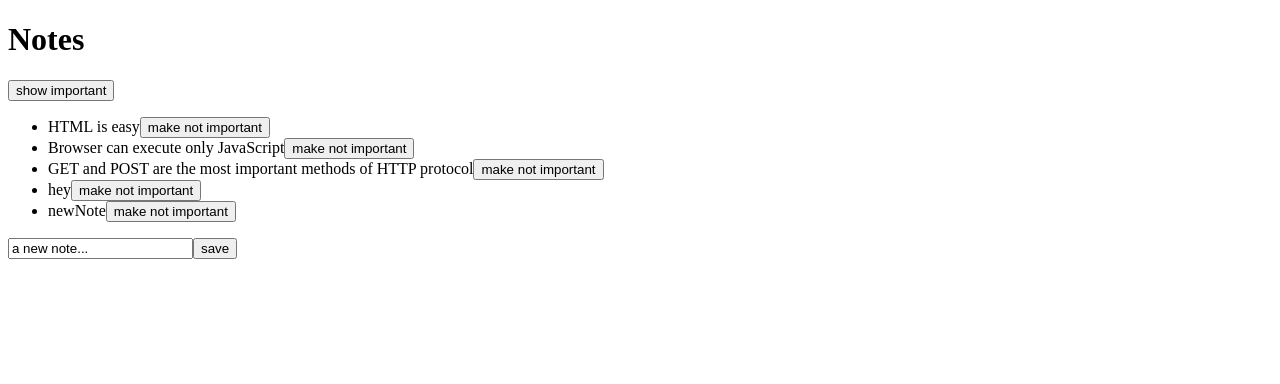
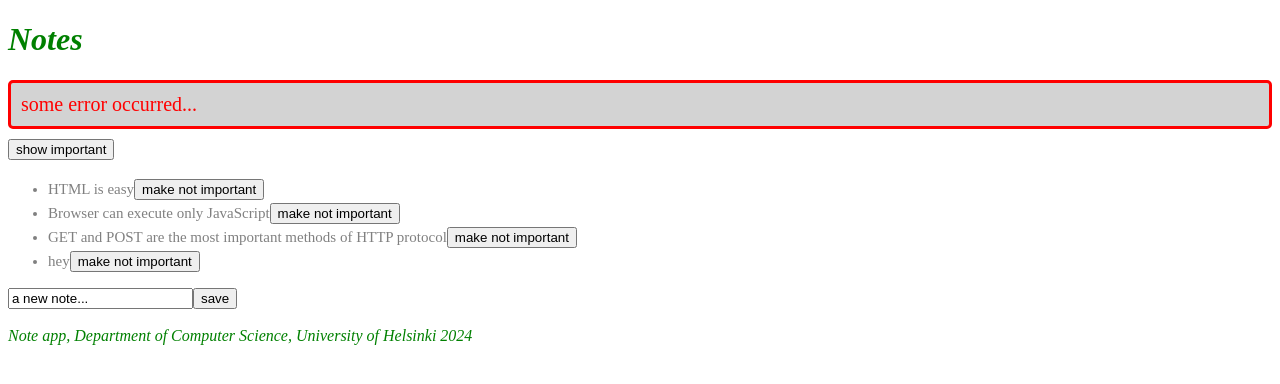
Before and after one commit to enzosorcini/fullstack-open-course-support, a React (Vite) app in the folder part2/: page / in a window 1280 px wide. Shown: the top 384 px of the page. Built offline with nearby package versions, Linux system fonts and the light colour scheme; data requests are answered from the project's data file.

Commit message:
finished 2.e | inline styles

```diff
--- a/part2/db.json
+++ b/part2/db.json
@@ -19,11 +19,6 @@
       "id": "7b22",
       "content": "hey",
       "important": true
-    },
-    {
-      "id": "82ae",
-      "content": "newNote",
-      "important": true
     }
   ]
 }
--- a/part2/src/App.jsx
+++ b/part2/src/App.jsx
@@ -1,11 +1,15 @@
 import { useState, useEffect } from 'react'
 import Note from './components/Note'
+import Notification from './components/Notification'
+import Footer from './components/Footer'
+
 import noteService from './services/notes'
 
 const App = () => {
   const [ notes, setNotes ] = useState([])
   const [ newNote, setNewNote ] = useState('a new note...')
   const [ showAll, setShowAll ] = useState(true)
+  const [ errorMessage, setErrorMessage] = useState('some error occurred...')
 
   useEffect(() => {
     noteService
@@ -44,10 +48,13 @@
         setNotes(notes.map(note => note.id !== id ? note : returnedNote))
       })
       .catch( error => {
-        alert(
-          `the note '${note.content}' was already deleted from server`
+        console.log(error)
+        setErrorMessage(
+          `Note '${note.content}' was already removed from server`
         )
-        console.log(error)
+        setTimeout(() => {
+          setErrorMessage(null)
+        }, 5000)
         setNotes(notes.filter(n => n.id !== id))
       })
   }
@@ -64,6 +71,7 @@
   return (
     <div>
       <h1>Notes</h1>
+      <Notification message={errorMessage}/>
       <div>
         <button onClick={() => setShowAll(!showAll)}>
           show {showAll ? 'important' : 'all' }
@@ -82,6 +90,7 @@
         <input value={newNote} onChange={handleNoteChange}/>
         <button type='submit'>save</button>
       </form>
+      <Footer/>
     </div>
   )
 }
--- /dev/null
+++ b/part2/src/components/Footer.jsx
@@ -0,0 +1,15 @@
+const Footer = () => {
+  const footerStyle = {
+    color: 'green',
+    fontStyle: 'italic',
+    fontSize: 16
+  }
+  return (
+    <div style={footerStyle}>
+      <br />
+      <em>Note app, Department of Computer Science, University of Helsinki 2024</em>
+    </div>
+  )
+}
+
+export default Footer
--- a/part2/src/components/Note.jsx
+++ b/part2/src/components/Note.jsx
@@ -3,7 +3,7 @@
     ? 'make not important' : 'make important'
 
   return (
-      <li>
+      <li className="note">
         {note.content}
         <button onClick={toggleImportance}>{label}</button>
       </li>
--- /dev/null
+++ b/part2/src/components/Notification.jsx
@@ -0,0 +1,13 @@
+const Notification = ({ message }) => {
+  if (message === null) {
+    return null
+  }
+
+  return (
+    <div className='error'>
+      {message}
+    </div>
+  )
+}
+
+export default Notification
--- /dev/null
+++ b/part2/src/index.css
@@ -0,0 +1,20 @@
+h1 {
+  color: green;
+  font-style: italic;
+}
+
+.note {
+  color: grey;
+  padding-top: 3px;
+  font-size: 15px;
+}
+
+.error {
+  color: red;
+  background: lightgrey;
+  font-size: 20px;
+  border-style: solid;
+  border-radius: 5px;
+  padding: 10px;
+  margin-bottom: 10px;
+}
--- a/part2/src/main.jsx
+++ b/part2/src/main.jsx
@@ -1,4 +1,5 @@
 import ReactDOM from "react-dom/client";
 import App from "./App";
+import './index.css'
 
 ReactDOM.createRoot(document.getElementById("root")).render(<App />);
```
